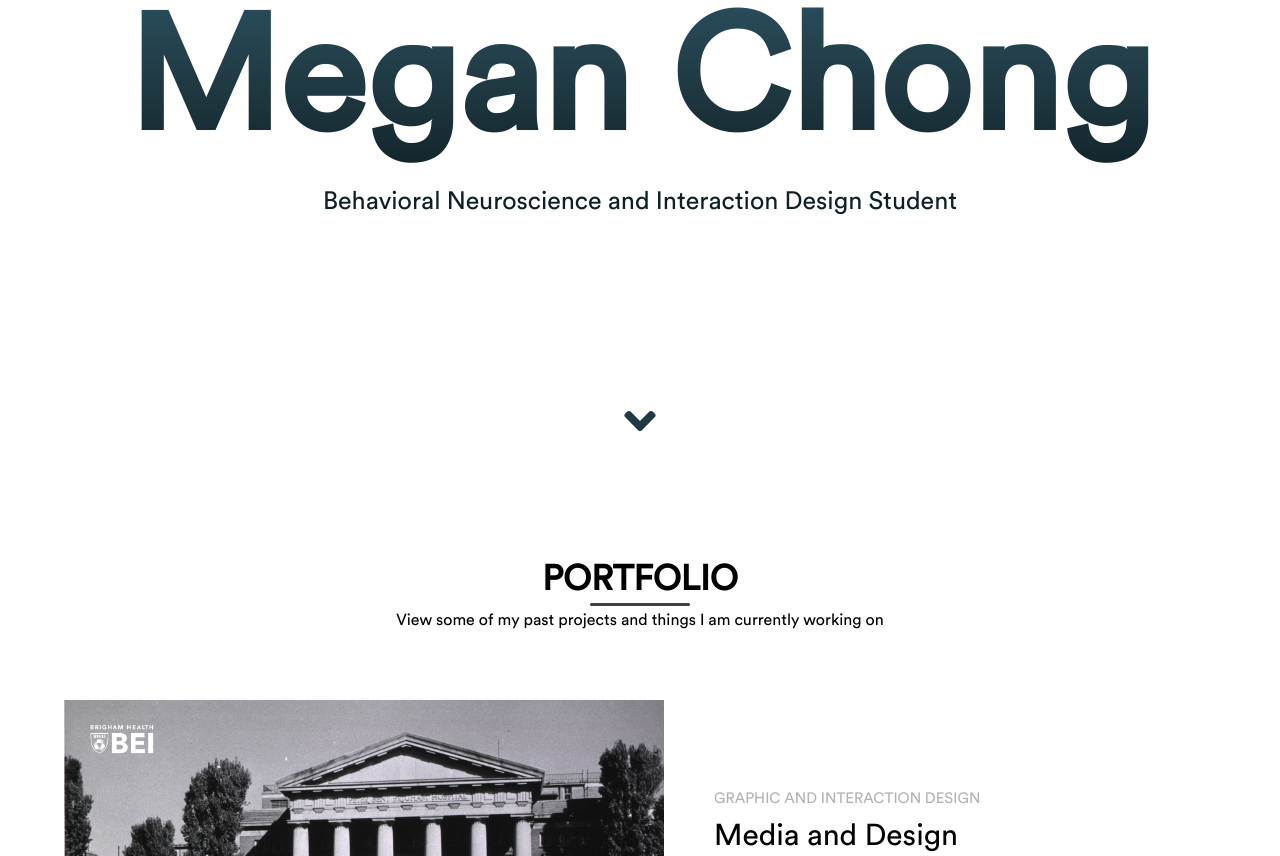
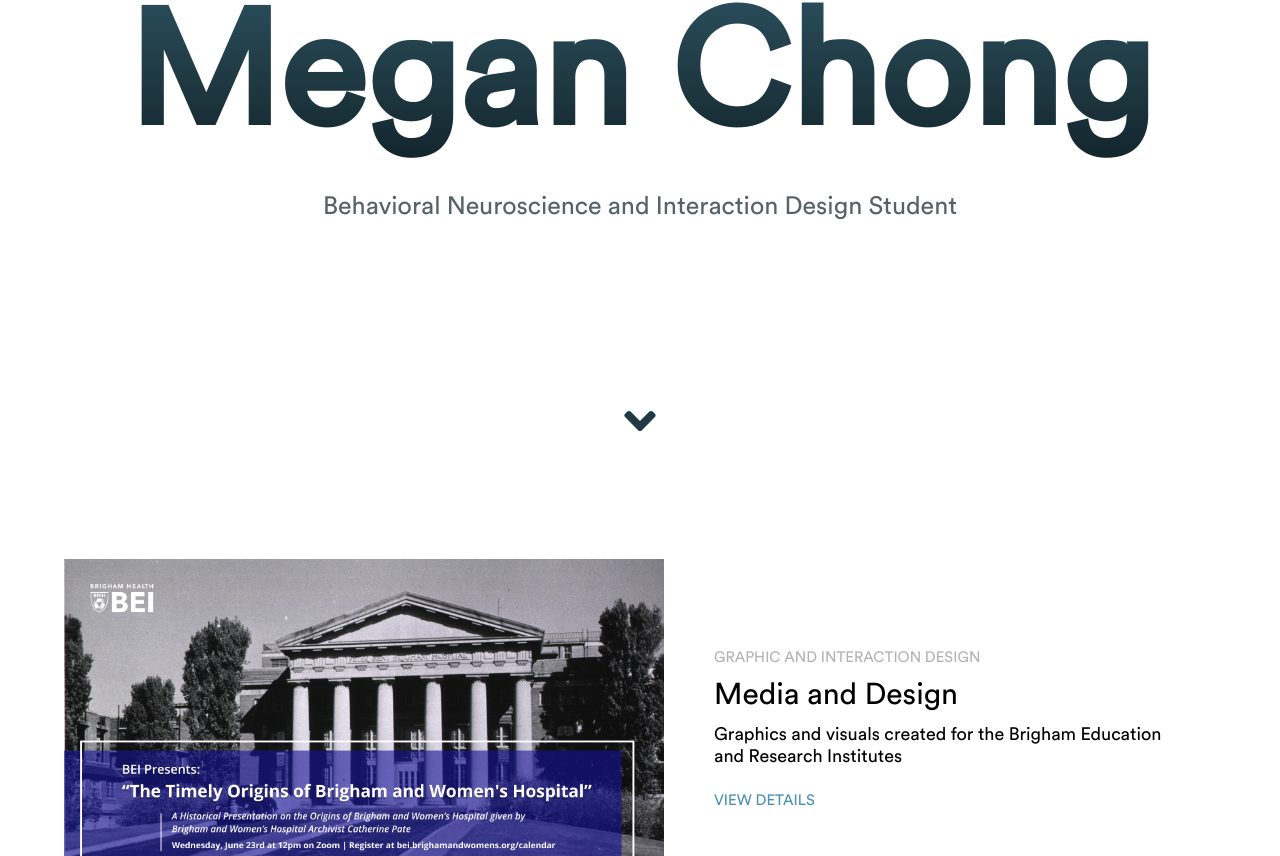
Before and after one commit to chongmegan/my-portfolio, a React (Create React App) app: page / in a window 1280 px wide. Shown: the part 304-1160 px from the top of the page. Built offline with nearby package versions, Linux system fonts and the light colour scheme; a web font is replaced by a local one.

Commit message:
View details design, change icons

```diff
--- a/src/components/Footer/Footer.js
+++ b/src/components/Footer/Footer.js
@@ -5,6 +5,7 @@
     UpIcon,
     FooterText
 } from './Footer.styles';
+import { FaAngleUp } from 'react-icons/fa';
 
 const Footer = () => {
 
@@ -15,7 +16,7 @@
     return (
         <Copyright>
             <Up onClick={scrollTop} id="up">
-                <UpIcon className="fa fa-arrow-up"/>
+                <UpIcon><FaAngleUp/></UpIcon>
             </Up>
             <FooterText>&copy; 2021 Megan Chong</FooterText>
         </Copyright>
--- a/src/components/Footer/Footer.styles.js
+++ b/src/components/Footer/Footer.styles.js
@@ -23,7 +23,8 @@
 
 const UpIcon = styled.i`
     color: #0f2027;
-    font-size: 2rem;
+    padding-top: 1rem;
+    font-size: 3rem;
     margin: auto;
 `
 
--- a/src/components/Portfolio-Item/portfolio-item.styles.js
+++ b/src/components/Portfolio-Item/portfolio-item.styles.js
@@ -4,7 +4,8 @@
     display: flex;
     align-items: center;
     justify-content: center;
-    margin-bottom: 5rem;
+    margin-bottom: 6rem;
+
     &:last-child {
         margin-bottom: 0;
     }
@@ -21,6 +22,8 @@
 const PortfolioImage = styled.img`
     width: 600px;
     height: 100%;
+    max-height: 350px;
+    overflow: hidden;
 `
 
 const PortfolioHeader = styled.h6`
@@ -49,11 +52,25 @@
     margin-top: 2.5rem;
     font-size: 1.5rem;
     text-transform: uppercase;
-    color: #3883ff;
-    transition: color 650ms;
+    color: #4690AE;
+    transition: color 600ms;
+
+    &:after {
+        content: '>';
+        opacity: 0;
+        position: absolute;
+    }
 
     &:hover {
-        color: #2f67cd;
+        color: #0f2027;
+        transition: 600ms;
+    }
+
+    &:hover:after {
+        opacity: 1;
+        transition: 600ms;
+        bottom: 1px;
+        right: 38.5rem;
     }
 `
 
--- a/src/pages/Home.js
+++ b/src/pages/Home.js
@@ -6,9 +6,6 @@
     ArrowContainer,
     Section,
     Container,
-    PortfolioHeading,
-    PortfolioHeadingText,
-    PortfolioSubheading,
 } from './Home.styles';
 import { Header } from '../components/Header/Header';
 import { Footer } from '../components/Footer/Footer';
@@ -36,10 +33,6 @@
 
             <Section id="portfolio">
                 <Container>
-                    <PortfolioHeading>
-                        <PortfolioHeadingText>Portfolio</PortfolioHeadingText>
-                        <PortfolioSubheading>View some of my past projects and things I am currently working on</PortfolioSubheading>
-                    </PortfolioHeading>
 
                 <PortfolioItemOdd
                     imgfade="fade-right"
@@ -48,7 +41,7 @@
                     descdelay="600"
                     header="Graphic and Interaction Design"
                     company="Media and Design"
-                    description="Designs and graphics created for the Brigham Education and Research Institutes"
+                    description="Graphics and visuals created for the Brigham Education and Research Institutes"
                     redirect="/brigham"
                     image={Brigham}
                 />
--- a/src/pages/Home.styles.js
+++ b/src/pages/Home.styles.js
@@ -21,10 +21,12 @@
 `
 
 const LandingSubtext = styled.h6`
+    font-family: 'Circular Std', Helvetica, sans-serif;
     font-size: 2.5rem;
-    font-weight: 300;
+    font-weight: 100;
     color: #0f2027;
-    font-family: 'Circular Std', Helvetica, sans-serif;
+    opacity: 70%;
+    padding-top: 1rem;
 `
 
 const ArrowContainer = styled.div`
@@ -45,47 +47,6 @@
     position: relative;
 `
 
-const PortfolioHeading = styled.div`
-    text-align: center;
-    margin-bottom: 7rem;
-`
-
-const PortfolioHeadingText = styled.h1`
-    font-size: 3.5rem;
-    color: rgba(0, 0, 0, 1);
-    text-transform: uppercase;
-    font-family: 'Circular Std', Helvetica, sans-serif;
-    font-weight: 600;
-    position: relative;
-    margin-bottom: 1rem;
-
-    ::before {
-        content: '';
-        position: absolute;
-        bottom: -.5rem;
-        left: 50%;
-        transform: translateX(-50%);
-        background-color: rgba(0, 0, 0, 0.75);
-        width: 10rem;
-        height: 3px;
-        border-radius: .8rem;
-    }
-
-    ::after{
-        content: '';
-        position: absolute;
-        bottom: -.5rem;
-        left: 50%;
-        transform: translateX(-50%);
-        background-color: rgba(0, 0, 0, 0.75);
-    }
-`
-
-const PortfolioSubheading = styled.h6`
-    font-size: 1.6rem;
-    font-family: 'Circular Std', Helvetica, sans-serif;
-    font-weight: 100;
-`
 
 export {
     LandingText,
@@ -93,8 +54,5 @@
     LandingSubtext,
     ArrowContainer,
     Section,
-    Container,
-    PortfolioHeading,
-    PortfolioHeadingText,
-    PortfolioSubheading,
+    Container
 }
```
